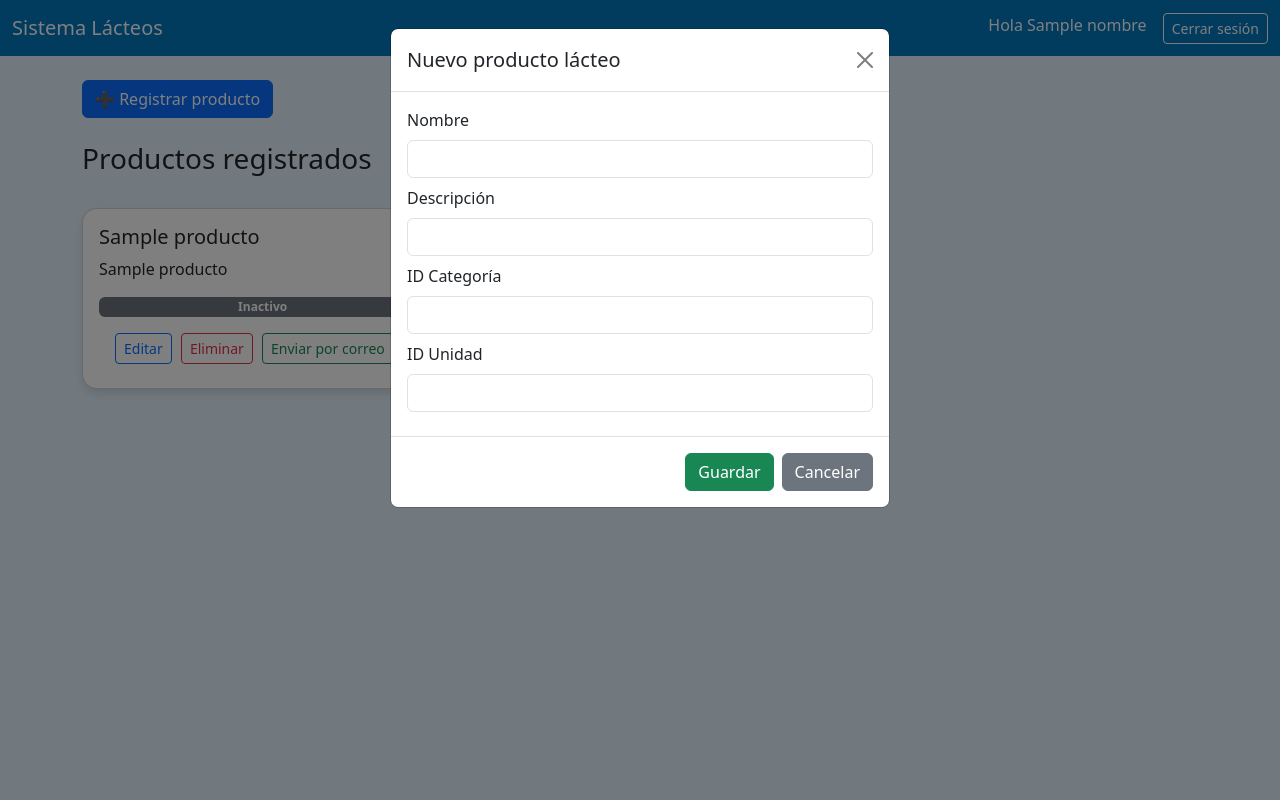
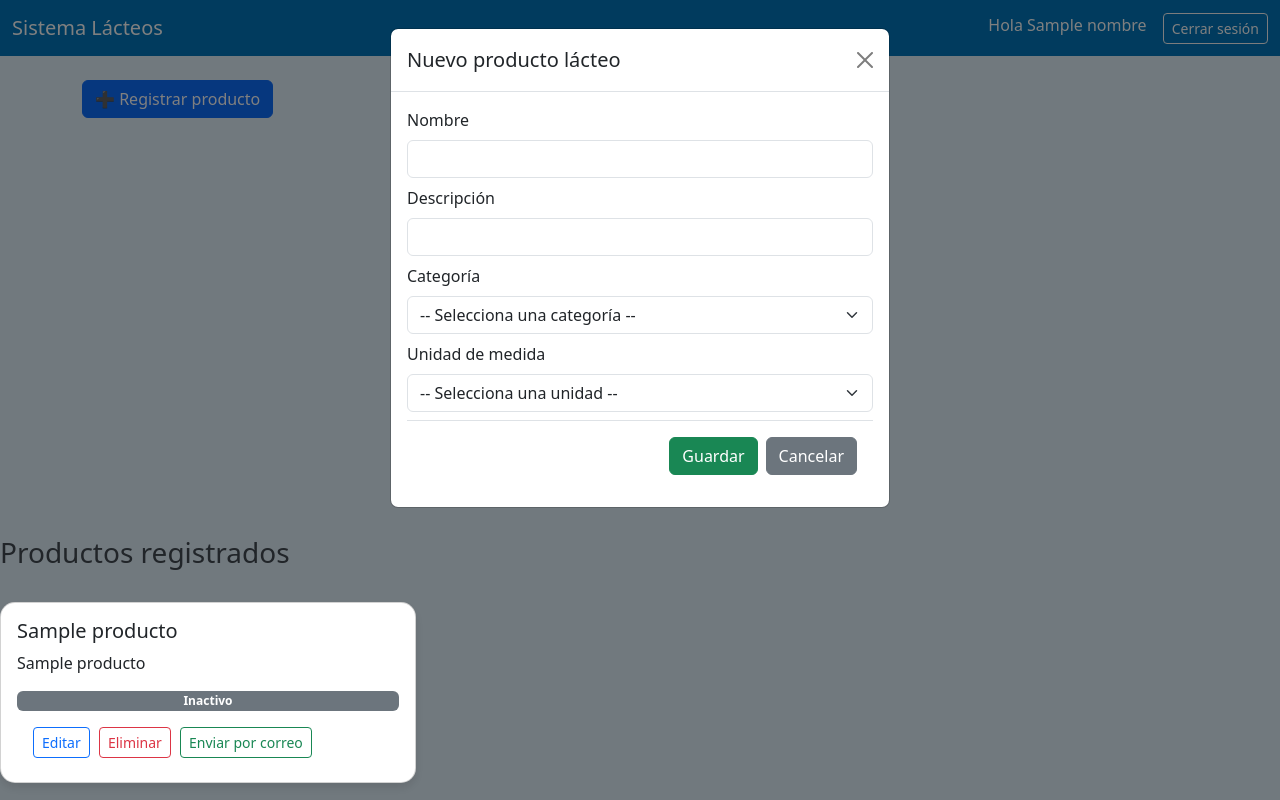
Before and after one commit to AnSuCa/PROYECTO, a Flask app: template pagina web/templates/dashboar.html in a window 1280 px wide, after a click on "➕ Registrar producto". Run offline with Flask 3, Linux system fonts and the light colour scheme; the template is opened without the code that fills it: most values are stand-ins (such as "Sample title", 1, 10 or a date in 2020); parts of the project's set-up code (start-up, migrations or seed data) failed here and were passed over.

Commit message:
Proyecto de lacteos

```diff
--- a/pagina web/app.py
+++ b/pagina web/app.py
@@ -83,31 +83,52 @@ def user():
         conn = get_db_connection()
         cursor = conn.cursor()
 
+        # Productos
         cursor.execute("""
             SELECT IDPRODUCTO, NOMBRE, DESCRIPCION, ACTIVO
             FROM PRODUCTO
+            ORDER BY IDPRODUCTO
         """)
+        productos = cursor.fetchall()
 
-        productos = cursor.fetchall()
+        # Categorías
+        cursor.execute("""
+            SELECT IDCATEGORIA, NOMBRE
+            FROM CATEGORIAPRODUCTO
+            ORDER BY NOMBRE
+        """)
+        categorias = cursor.fetchall()
+
+        # Unidades de medida
+        cursor.execute("""
+            SELECT IDUNIDAD, NOMBRE, SIMBOLO
+            FROM UNIDADMEDIDA
+            ORDER BY NOMBRE
+        """)
+        unidades = cursor.fetchall()
 
         cursor.close()
         conn.close()
 
     except oracledb.Error as e:
-        print("Error Oracle al listar productos:", e)
-        productos = []   # para evitar que falle el render
-
+        print("Error Oracle al listar datos:", e)
+        productos = []
+        categorias = []
+        unidades = []
     except Exception as e:
         print("Error general:", e)
         productos = []
+        categorias = []
+        unidades = []
 
-    # ✨ IMPORTANTE: siempre devolver una respuesta
     return render_template(
         'dashboar.html',
         productos=productos,
+        categorias=categorias,
+        unidades=unidades,
         nombre=session.get('nombre')
+    )
 
-    )
 @app.route('/admin', methods=['GET', 'POST'])
 def admin():
     if session.get('categoria') != 'admin':
--- a/pagina web/templates/dashboar.html
+++ b/pagina web/templates/dashboar.html
@@ -59,14 +59,29 @@
                             <input type="text" name="descripcion" class="form-control">
                         </div>
                         <div class="mb-2">
-                            <label class="form-label">ID Categoría</label>
-                            <input type="number" name="idcategoria" class="form-control">
-                        </div>
-                        <div class="mb-2">
-                            <label class="form-label">ID Unidad</label>
-                            <input type="number" name="idunidad" class="form-control">
-                        </div>
-                    </div>
+    <label class="form-label">Categoría</label>
+    <select name="idcategoria" class="form-select" required>
+        <option value="">-- Selecciona una categoría --</option>
+        {% for c in categorias %}
+            <option value="{{ c[0] }}">
+                {{ c[1] }} (ID {{ c[0] }})
+            </option>
+        {% endfor %}
+    </select>
+</div>
+
+<div class="mb-2">
+    <label class="form-label">Unidad de medida</label>
+    <select name="idunidad" class="form-select" required>
+        <option value="">-- Selecciona una unidad --</option>
+        {% for u in unidades %}
+            <option value="{{ u[0] }}">
+                {{ u[1] }} ({{ u[2] }})  <!-- ej: Litro (L) -->
+            </option>
+        {% endfor %}
+    </select>
+</div>
+
 
                     <div class="modal-footer">
                         <button type="submit" class="btn btn-success">Guardar</button>
```
